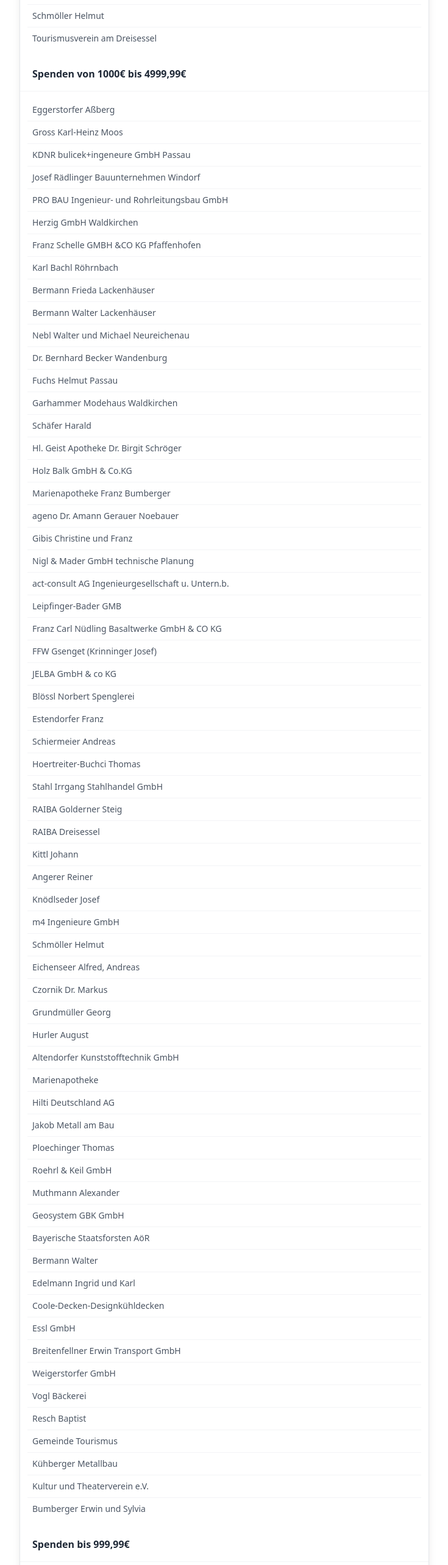
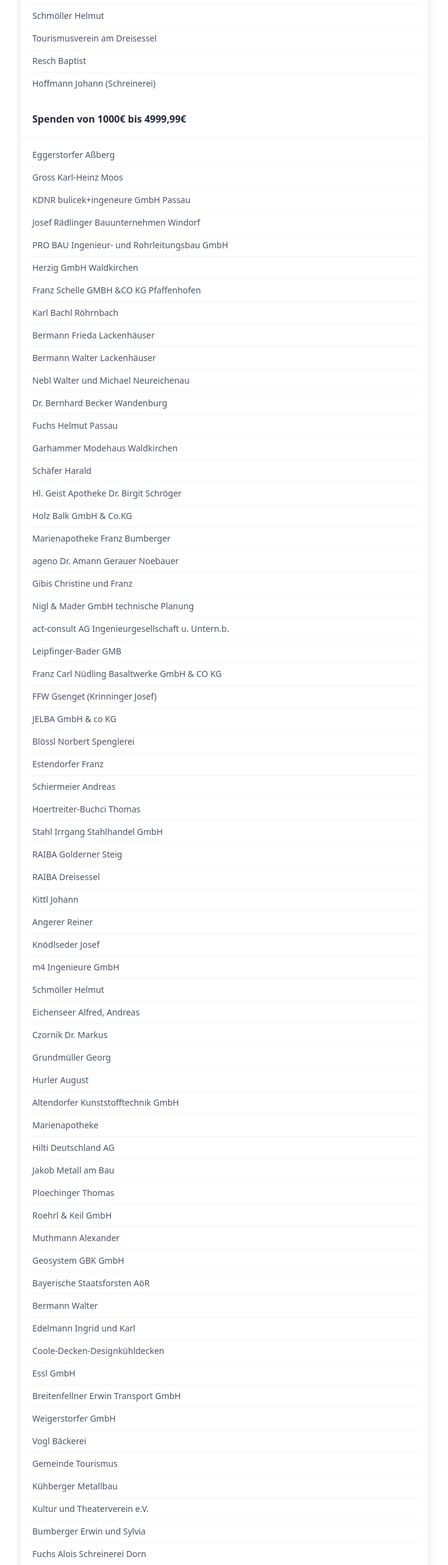
Before and after one commit to giggei/dreisessel, a SvelteKit app: page /spenden in a window 1280 px wide. Shown: the part 1680-4246 px from the top of the page at 61% size, without its empty margins (272-1007 px from the left). Built offline with nearby package versions, Linux system fonts and the light colour scheme.

Commit message:
Update Spender

```diff
--- a/src/routes/spenden/+page.svelte
+++ b/src/routes/spenden/+page.svelte
@@ -162,6 +162,16 @@
 										<tr>
 											<td class="p-2 whitespace-nowrap">
 												<div class="text-left">Tourismusverein am Dreisessel</div>
+											</td>
+										</tr>
+										<tr>
+											<td class="p-2 whitespace-nowrap">
+												<div class="text-left">Resch Baptist</div>
+											</td>
+										</tr>
+										<tr>
+											<td class="p-2 whitespace-nowrap">
+												<div class="text-left">Hoffmann Johann (Schreinerei)</div>
 											</td>
 										</tr>
 									</tbody>
@@ -469,11 +479,6 @@
 										</tr>
 										<tr>
 											<td class="p-2 whitespace-nowrap">
-												<div class="text-left">Resch Baptist</div>
-											</td>
-										</tr>
-										<tr>
-											<td class="p-2 whitespace-nowrap">
 												<div class="text-left">Gemeinde Tourismus</div>
 											</td>
 										</tr>
@@ -490,6 +495,16 @@
 										<tr>
 											<td class="p-2 whitespace-nowrap">
 												<div class="text-left">Bumberger Erwin und Sylvia</div>
+											</td>
+										</tr>
+										<tr>
+											<td class="p-2 whitespace-nowrap">
+												<div class="text-left">Fuchs Alois Schreinerei Dorn</div>
+											</td>
+										</tr>
+										<tr>
+											<td class="p-2 whitespace-nowrap">
+												<div class="text-left">Stadt Waldkirchen</div>
 											</td>
 										</tr>
 									</tbody>
@@ -1231,6 +1246,21 @@
 												<div class="text-left">Ebner Ernst und Roswitha Wiesenbart</div>
 											</td>
 										</tr>
+										<tr>
+											<td class="p-2 whitespace-nowrap">
+												<div class="text-left">Garhammer Vereinswoche</div>
+											</td>
+										</tr>
+										<tr>
+											<td class="p-2 whitespace-nowrap">
+												<div class="text-left">Reis Patricia e Silva</div>
+											</td>
+										</tr>
+										<tr>
+											<td class="p-2 whitespace-nowrap">
+												<div class="text-left">Jagdgenossenschaft Altreichenau Obergroßberger Josef</div>
+											</td>
+										</tr>
 									</tbody>
 								</table>
 							</div>
```
